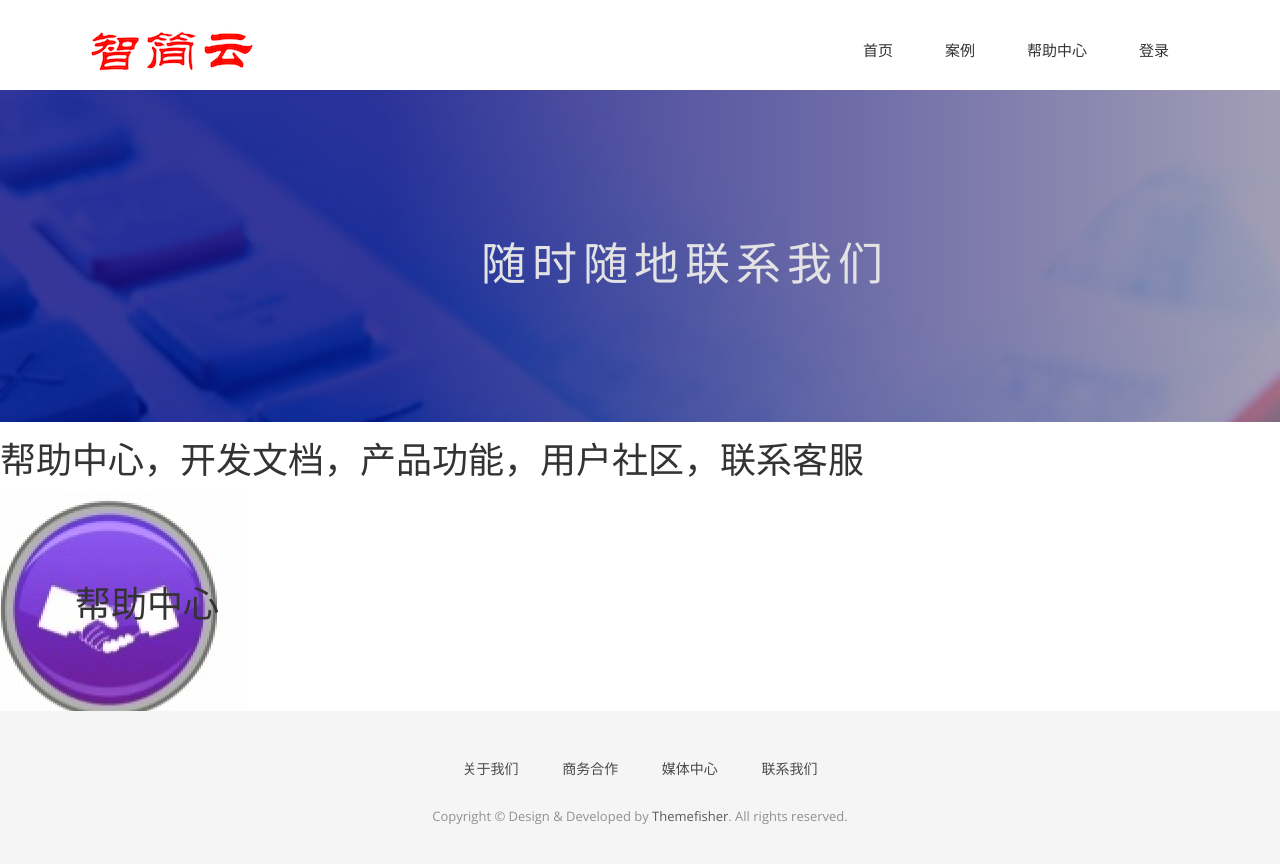
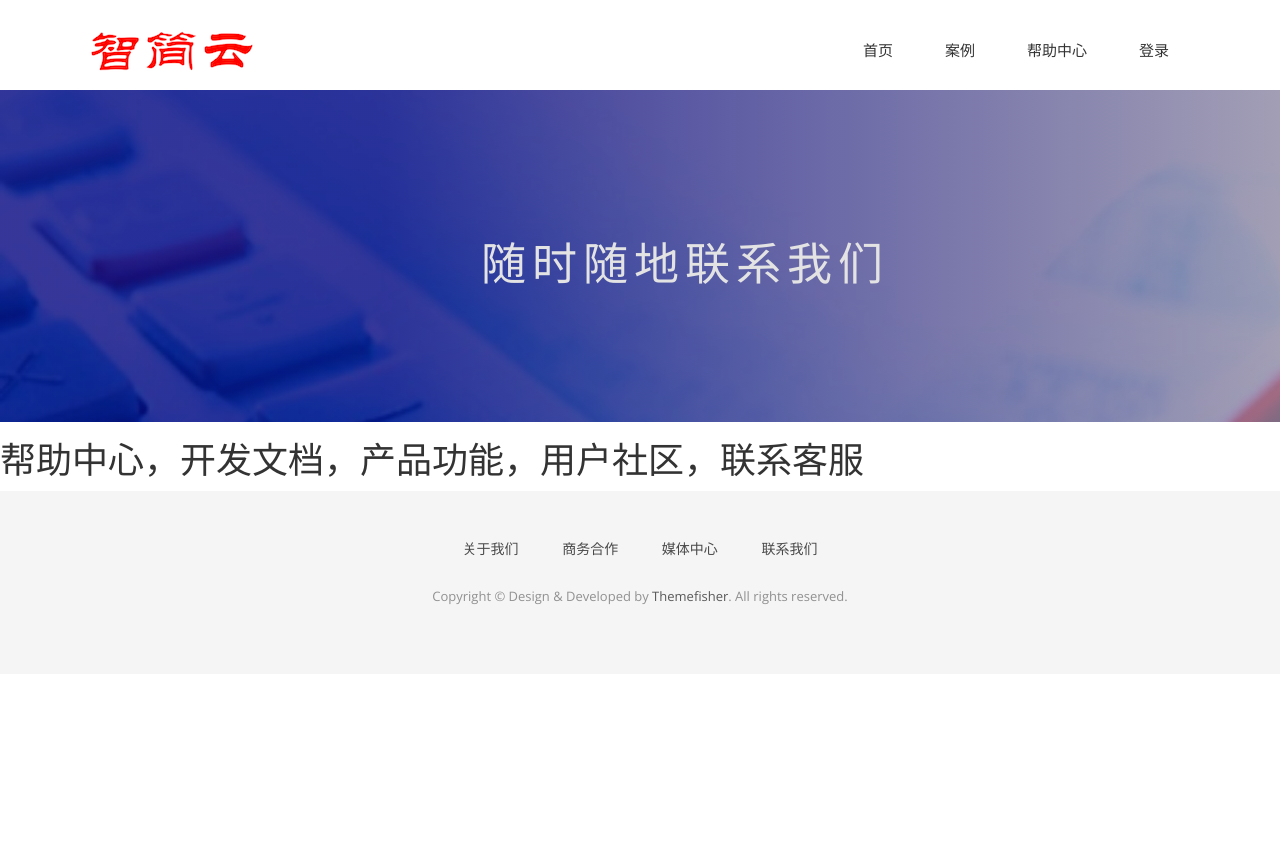
Before and after one commit to dreampivot/slipscloud.github.io, a Jekyll site: the page built from help.html, in a window 1280 px wide. Shown: the top 864 px of the page. Built offline with Jekyll 4.4.1, drawn with Linux system fonts in a browser that asks for light colours; nearby versions of some CDN libraries; some web fonts are replaced.

Commit message:
Update help.html

```diff
--- a/help.html
+++ b/help.html
@@ -19,24 +19,24 @@ permalink: /help/
 
        <h1>帮助中心，开发文档，产品功能，用户社区，联系客服</h1>
 
-<style>
+      <style>
          #helpbackground {
             background-image:  url(../img/icons/ICON-B-CL-Help.png);
             background-position: left top, left top;
             background-repeat: no-repeat, repeat;
             padding: 75px;
+             <h1>帮助中心</h1>
          }
       </style>
-
+  <!-- Slider Start
    </head>
    <body>
-
       <div id="helpbackground">
          <h1>帮助中心</h1>
       </div>
 
    </body>
-
+-->
 
 <!-- Slider Start
 {% for post in site.posts %}
```
